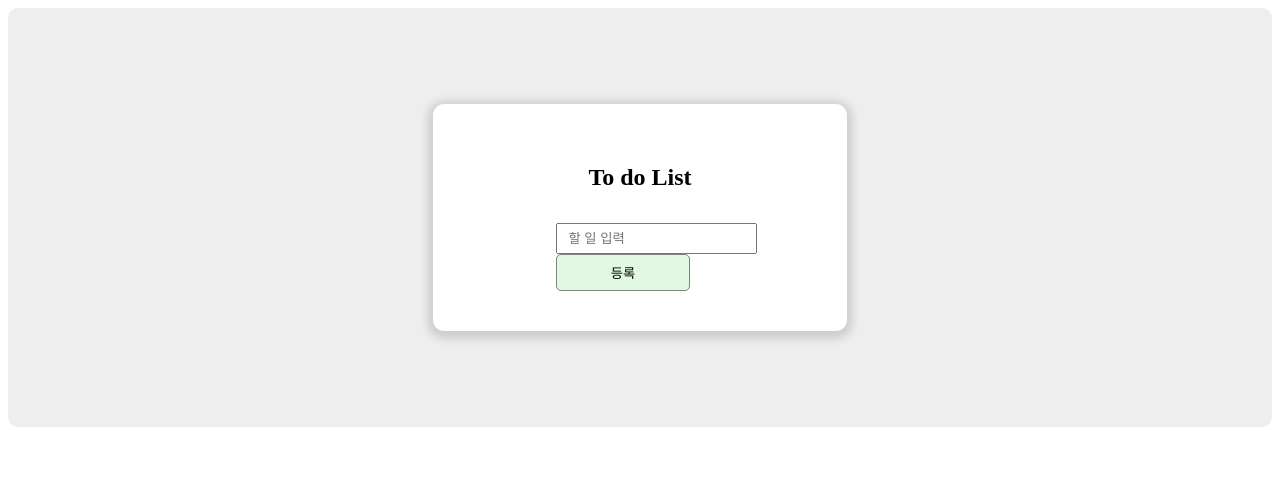
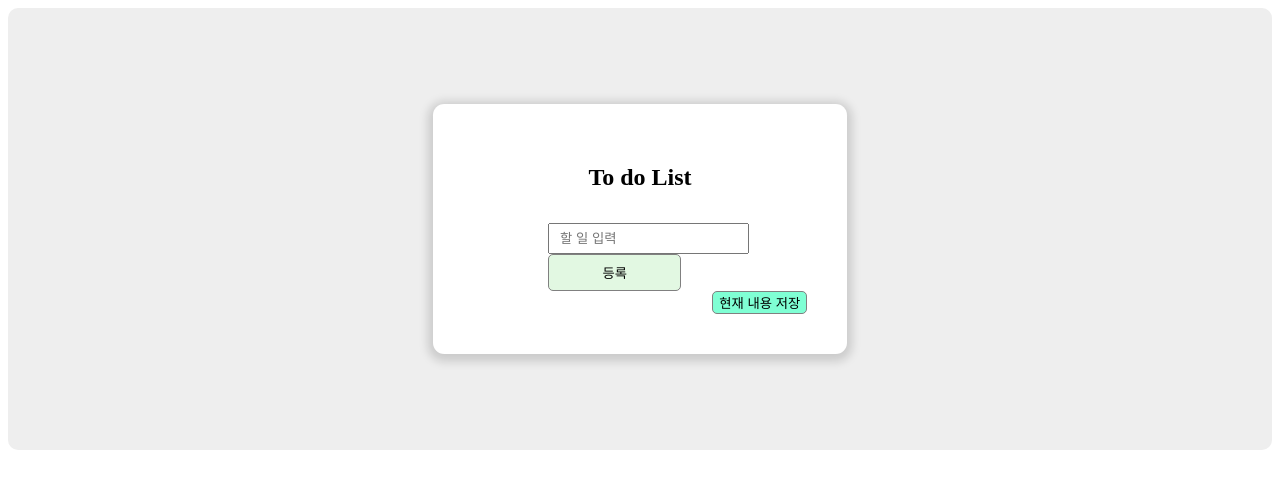
Before and after one commit to Tuna523/make-todo, a Next.js app: page / in a window 1280 px wide. Shown: the top 488 px of the page. Built offline with nearby package versions, Linux system fonts and the light colour scheme.

Commit message:
localstorage 개발 중 -2

```diff
--- a/pages/index.tsx
+++ b/pages/index.tsx
@@ -85,6 +85,8 @@ const Home: React.FC<NextPage> = () => {
           saveList={saveList} />
 
           <Inputbox newTodos={newTodos} handleTodoListAdd={handleTodoListAdd} saveList={saveList}/>
+
+          <div className="save_button_wrap"><button className="save_button" onClick={(event)=>{event.preventDefault(); saveList()}}>현재 내용 저장</button></div>
           </div>
       </div>
     </section>
--- a/styles/globals.css
+++ b/styles/globals.css
@@ -65,7 +65,7 @@
 
 .inputbox_wrap {
     margin: auto;
-    width: 50%;
+    width: 55%;
 }
 
 .todo_inputbox, .edit_inputbox {
@@ -131,3 +131,11 @@
     display: flex;
     gap: 2rem;
 }
+
+.save_button {
+    background-color: aquamarine;
+    border: 1px solid gray;
+    border-radius: 5px;
+    float: right;
+    cursor: pointer;
+}
```
